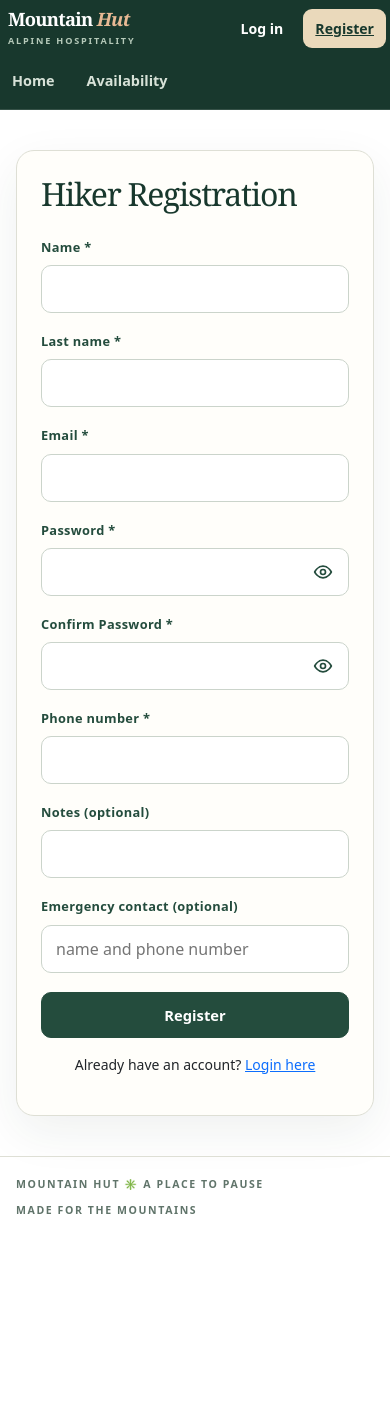
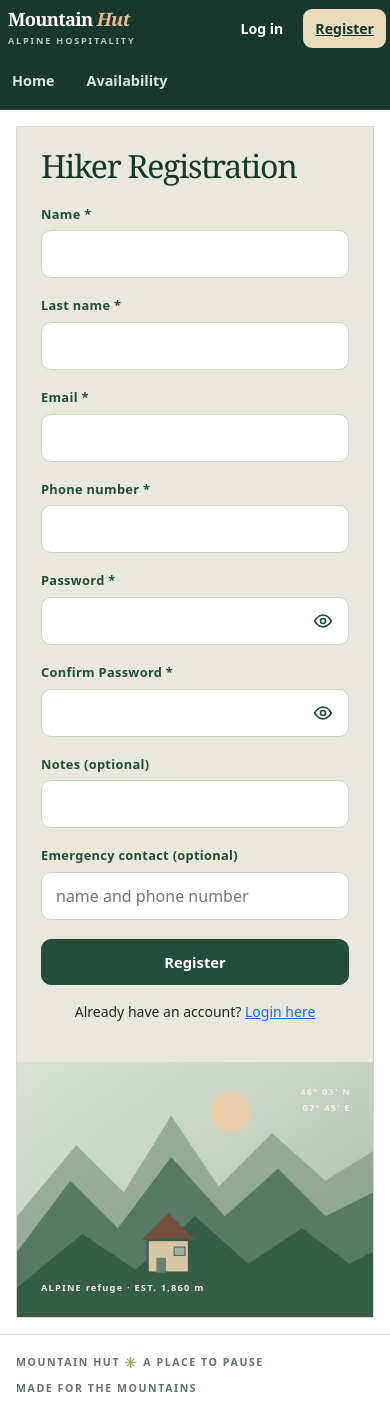
Before and after one commit to s354027/SE2-group-12-Mountain-Hut, a React (Vite) app in the folder frontend/: page /register in a window 390 px wide. Before the commit the page ends 1238 px from the top, so only its background shows below. Built offline with nearby package versions, Linux system fonts and the light colour scheme; no server answers.

Commit message:
feat: enhance authentication forms with responsive layout and SVG illustrations

```diff
--- a/frontend/src/pages/Login.jsx
+++ b/frontend/src/pages/Login.jsx
@@ -43,6 +43,8 @@ export default function Login() {
   }
 
   return (
+    <div className="field-guide-search auth-page">
+      <section className="field-guide-hero">
         <section className="auth-card">
           <h1>Login</h1>
           <form onSubmit={handleSubmit}>
@@ -91,5 +93,51 @@ export default function Login() {
             Don't have an account? <Link to="/register">Sign up here</Link>
           </p>
         </section>
+
+        <div
+          className="field-guide-landscape"
+          aria-label="Illustrated mountain landscape"
+        >
+          <svg
+            className="auth-landscape-svg"
+            viewBox="0 0 600 430"
+            preserveAspectRatio="xMidYMax slice"
+            aria-hidden="true"
+          >
+            <defs>
+              <linearGradient id="authSkyLogin" x1="0%" y1="0%" x2="100%" y2="100%">
+                <stop offset="0%" stopColor="#d9e0d5" />
+                <stop offset="48%" stopColor="#c6d2c4" />
+                <stop offset="100%" stopColor="#a6b8a8" />
+              </linearGradient>
+            </defs>
+            <rect width="600" height="430" fill="url(#authSkyLogin)" />
+            <circle cx="360" cy="85" r="34" fill="#e9cda5" opacity="0.9" />
+            <polygon
+              points="0,260 100,140 180,220 260,90 340,210 430,120 520,200 600,150 600,430 0,430"
+              fill="#829b8c"
+              opacity="0.72"
+            />
+            <polygon
+              points="0,320 90,200 170,280 260,160 350,260 440,180 520,260 600,220 600,430 0,430"
+              fill="#587966"
+            />
+            <polygon
+              points="0,380 110,290 200,350 300,260 390,340 480,280 560,340 600,320 600,430 0,430"
+              fill="#355d48"
+            />
+            <polygon points="210,300 300,300 255,255" fill="#754f3d" />
+            <rect x="220" y="300" width="70" height="55" fill="#d7c5a6" stroke="#3e5948" strokeWidth="4" />
+            <rect x="235" y="330" width="16" height="25" fill="#6b806e" />
+            <rect x="265" y="312" width="18" height="14" fill="#9ab1a1" stroke="#526b59" strokeWidth="2" />
+          </svg>
+          <div className="landscape-caption">ALPINE refuge · EST. 1,860 m</div>
+          <div className="landscape-index">
+            46° 03' N<br />
+            07° 45' E
+          </div>
+        </div>
+      </section>
+    </div>
   );
 }
--- a/frontend/src/pages/Register.jsx
+++ b/frontend/src/pages/Register.jsx
@@ -52,9 +52,12 @@ export default function Register() {
   }
 
   return (
-    <section className="auth-card" style={{ maxWidth: '440px' }}>
+    <div className="field-guide-search auth-page">
+      <section className="field-guide-hero">
+        <section className="auth-card">
           <h1>Hiker Registration</h1>
           <form onSubmit={handleSubmit}>
+            <div className="field-row">
               <div className="field">
                 <label htmlFor="firstName">Name *</label>
                 <input
@@ -78,7 +81,9 @@ export default function Register() {
                   required
                 />
               </div>
+            </div>
 
+            <div className="field-row">
               <div className="field">
                 <label htmlFor="email">Email *</label>
                 <input
@@ -91,6 +96,20 @@ export default function Register() {
                 />
               </div>
 
+              <div className="field">
+                <label htmlFor="phone">Phone number *</label>
+                <input
+                  id="phone"
+                  name="phone"
+                  type="tel"
+                  value={formData.phone}
+                  onChange={handleChange}
+                  required
+                />
+              </div>
+            </div>
+
+            <div className="field-row">
               <div className="field">
                 <label htmlFor="password">Password *</label>
                 <div style={{ position: "relative" }}>
@@ -136,19 +155,9 @@ export default function Register() {
                   </button>
                 </div>
               </div>
-
-        <div className="field">
-          <label htmlFor="phone">Phone number *</label>
-          <input
-            id="phone"
-            name="phone"
-            type="tel"
-            value={formData.phone}
-            onChange={handleChange}
-            required
-          />
             </div>
 
+            <div className="field-row">
               <div className="field">
                 <label htmlFor="notes">Notes (optional)</label>
                 <input
@@ -171,6 +180,7 @@ export default function Register() {
                   onChange={handleChange}
                 />
               </div>
+            </div>
 
             {error && <p role="alert" className="form-error">{error}</p>}
 
@@ -183,5 +193,51 @@ export default function Register() {
             Already have an account? <Link to="/login">Login here</Link>
           </p>
         </section>
+
+        <div
+          className="field-guide-landscape"
+          aria-label="Illustrated mountain landscape"
+        >
+          <svg
+            className="auth-landscape-svg"
+            viewBox="0 0 600 430"
+            preserveAspectRatio="xMidYMax slice"
+            aria-hidden="true"
+          >
+            <defs>
+              <linearGradient id="authSkyRegister" x1="0%" y1="0%" x2="100%" y2="100%">
+                <stop offset="0%" stopColor="#d9e0d5" />
+                <stop offset="48%" stopColor="#c6d2c4" />
+                <stop offset="100%" stopColor="#a6b8a8" />
+              </linearGradient>
+            </defs>
+            <rect width="600" height="430" fill="url(#authSkyRegister)" />
+            <circle cx="360" cy="85" r="34" fill="#e9cda5" opacity="0.9" />
+            <polygon
+              points="0,260 100,140 180,220 260,90 340,210 430,120 520,200 600,150 600,430 0,430"
+              fill="#829b8c"
+              opacity="0.72"
+            />
+            <polygon
+              points="0,320 90,200 170,280 260,160 350,260 440,180 520,260 600,220 600,430 0,430"
+              fill="#587966"
+            />
+            <polygon
+              points="0,380 110,290 200,350 300,260 390,340 480,280 560,340 600,320 600,430 0,430"
+              fill="#355d48"
+            />
+            <polygon points="210,300 300,300 255,255" fill="#754f3d" />
+            <rect x="220" y="300" width="70" height="55" fill="#d7c5a6" stroke="#3e5948" strokeWidth="4" />
+            <rect x="235" y="330" width="16" height="25" fill="#6b806e" />
+            <rect x="265" y="312" width="18" height="14" fill="#9ab1a1" stroke="#526b59" strokeWidth="2" />
+          </svg>
+          <div className="landscape-caption">ALPINE refuge · EST. 1,860 m</div>
+          <div className="landscape-index">
+            46° 03' N<br />
+            07° 45' E
+          </div>
+        </div>
+      </section>
+    </div>
   );
 }
--- a/frontend/src/styles.css
+++ b/frontend/src/styles.css
@@ -725,6 +725,25 @@ body {
   letter-spacing: 0.14em;
   writing-mode: vertical-rl;
 }
+/* MH-86 — auth pages reuse the Availability page illustration.
+   The form sits flush on the hero panel, like the search hero's
+   copy column, instead of floating as a separate card. The
+   illustration is an SVG that scales to cover whatever height the
+   form gives the row (like a photo with object-fit: cover), instead
+   of the fixed-position decorative version used on the search page. */
+.auth-landscape-svg {
+  display: block;
+  width: 100%;
+  height: 100%;
+}
+.auth-page .field-guide-hero .auth-card {
+  max-width: 440px;
+  margin: 0;
+  background: transparent;
+  border: none;
+  border-radius: 0;
+  box-shadow: none;
+}
 .field-guide-search-panel {
   margin-top: 24px;
   padding: 30px 34px 22px;
@@ -1299,6 +1318,25 @@ button:active:not(:disabled) {
 .field {
   margin-bottom: 19px;
 }
+/* MH-86 — pairs fields side by side so longer forms (e.g.
+   registration) stay closer in height to the reused illustration. */
+.field-row {
+  display: grid;
+  grid-template-columns: 1fr 1fr;
+  gap: 0 16px;
+}
+.field-row .field label {
+  min-height: 2.6em;
+  line-height: 1.3;
+}
+@media (max-width: 600px) {
+  .field-row {
+    grid-template-columns: 1fr;
+  }
+  .field-row .field label {
+    min-height: 0;
+  }
+}
 .field label {
   color: var(--alpine-forest);
   margin-bottom: 8px;
```
Lines whose indentation alone changed are shown as unchanged.
